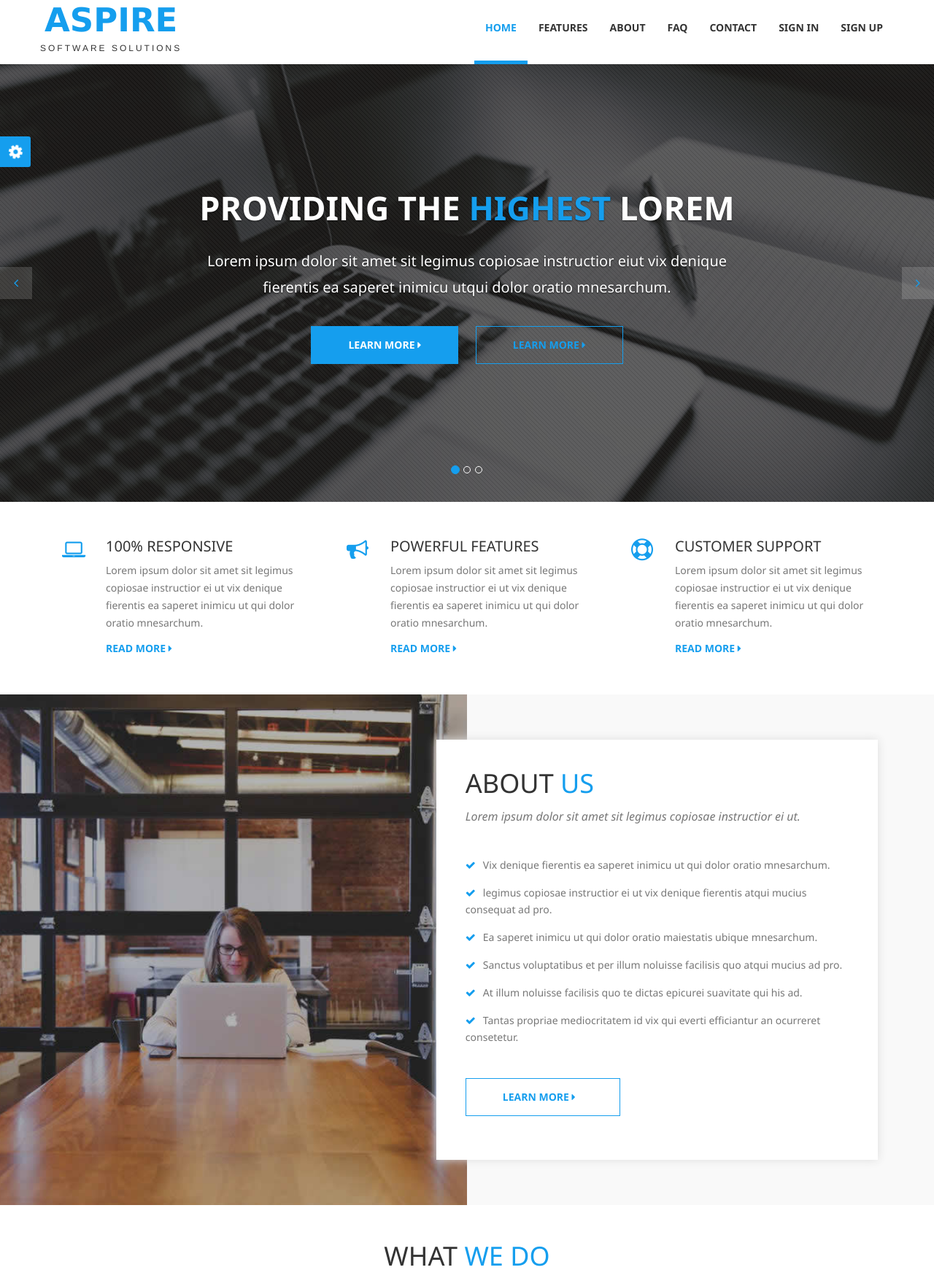
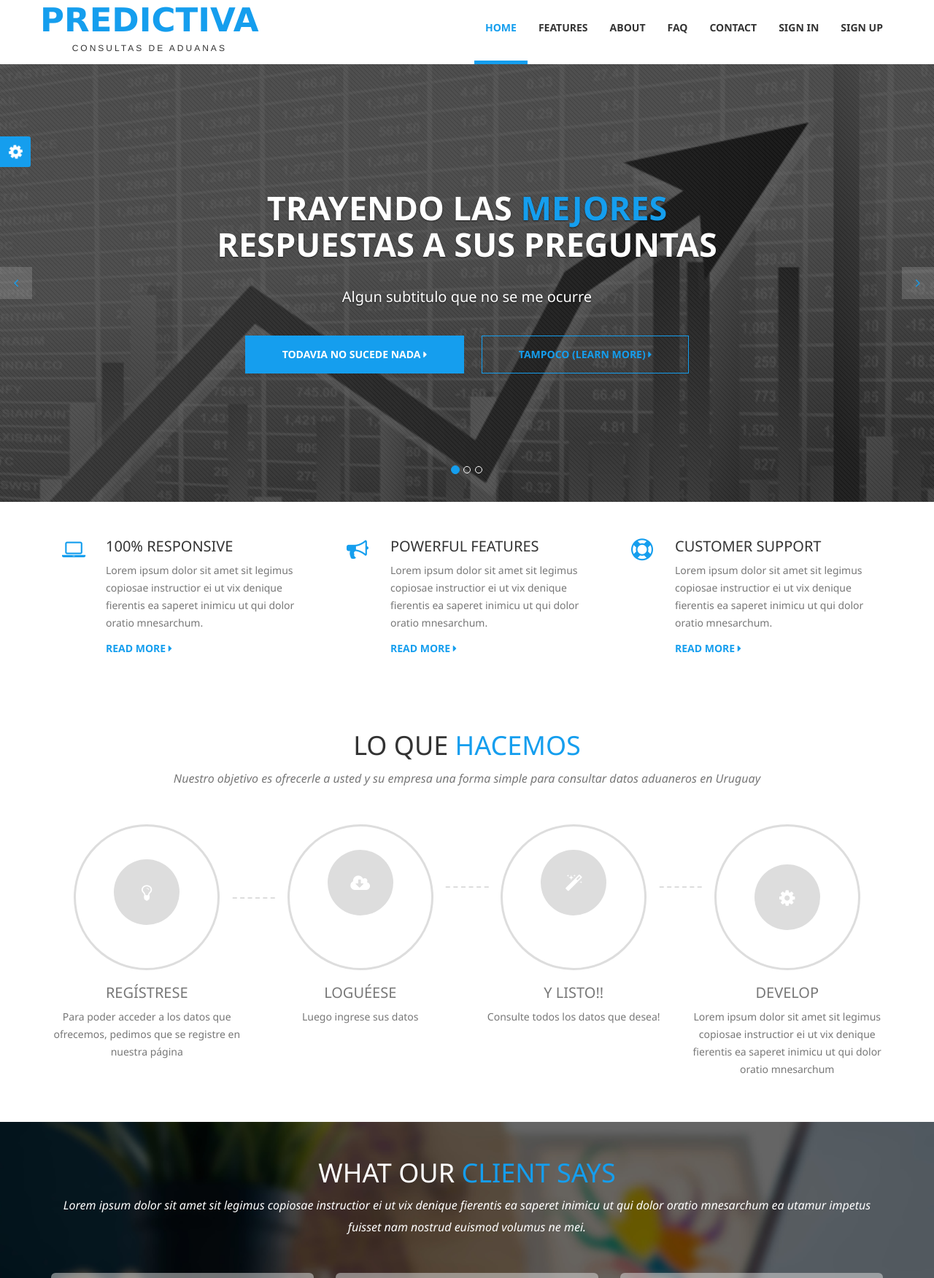
Before and after one commit to VKunze/TICIII, a plain HTML site: page index.html in a window 1280 px wide. Shown: the part 48-1800 px from the top of the page at 73% size. Drawn offline with nearby package versions, Linux system fonts and the light colour scheme.

Commit message:
Cambios en la pag de inicio

```diff
--- a/index.html
+++ b/index.html
@@ -53,7 +53,7 @@
 				<span class="icon-bar"></span>
 			  </button>
                         <a class="navbar-brand" href="#">
-                            <h1>Aspire</h1><span>Software Solutions</span></a>
+                            <h1>Predictiva</h1><span>Consultas de aduanas</span></a>
                     </div>
                     <div id="navbar" class="collapse navbar-collapse navbar-right">
                         <ul class="nav navbar-nav">
@@ -84,13 +84,13 @@
         <!-- Wrapper for slides -->
         <div class="carousel-inner">
             <div class="item active">
-                <div class="fill" style="background-image:url('img/banner-slide-1.jpg');"></div>
+                <div class="fill" style="background-image:url('img/graph1.jpg');"></div>
                 <div class="carousel-caption slide-up">
-                    <h1 class="banner_heading">Providing The <span>Highest </span>Lorem</h1>
-                    <p class="banner_txt">Lorem ipsum dolor sit amet sit legimus copiosae instructior eiut vix denique fierentis ea saperet inimicu utqui dolor oratio mnesarchum.</p>
+                    <h1 class="banner_heading">Trayendo las <span>mejores </span>respuestas a sus preguntas</h1>
+                    <p class="banner_txt">Algun subtitulo que no se me ocurre</p>
                     <div class="slider_btn">
-                        <button type="button" class="btn btn-default slide">Learn More <i class="fa fa-caret-right"></i></button>
-                        <button type="button" class="btn btn-primary slide">Learn More <i class="fa fa-caret-right"></i></button>
+                        <button type="button" class="btn btn-default slide">Todavia no sucede nada <i class="fa fa-caret-right"></i></button>
+                        <button type="button" class="btn btn-primary slide">Tampoco (learn more) <i class="fa fa-caret-right"></i></button>
                     </div>
                 </div>
             </div>
@@ -163,7 +163,7 @@
     </section>
 
 
-    <section id="about">
+    <!-- <section id="about">
         <div class="image-holder col-lg-6 col-md-6 col-sm-6 col-xs-12 pull-left">
             <div class="background-imgholder">
                 <img src="img/1.jpg" alt="about" class="img-responsive" style="display:none;" />
@@ -194,15 +194,15 @@
                 </div>
             </div>
         </div>
-    </section>
+    </section> -->
 
 
     <section id="process">
         <div class="container">
             <div class="section-heading text-center">
                 <div class="col-md-12 col-xs-12">
-                    <h1>What <span>We Do</span></h1>
-                    <p class="subheading">Lorem ipsum dolor sit amet sit legimus copiosae instructior ei ut vix denique fierentis ea saperet inimicu ut qui dolor oratio mnesarchum ea utamur impetus fuisset nam nostrud euismod volumus ne mei.</p>
+                    <h1>Lo que <span>hacemos</span></h1>
+                    <p class="subheading">Nuestro objetivo es ofrecerle a usted y su empresa una forma simple para consultar datos aduaneros en Uruguay</p>
                 </div>
             </div>
 
@@ -215,8 +215,8 @@
                     </div>
 
                     <div class="process-text-block">
-                        <h4><a href="#">Idea</a></h4>
-                        <p>Lorem ipsum dolor sit amet sit legimus copiosae instructior ei ut vix denique fierentis ea saperet inimicu ut qui dolor oratio mnesarchum</p>
+                        <h4><a href="#">Regístrese</a></h4>
+                        <p>Para poder acceder a los datos que ofrecemos, pedimos que se registre en nuestra página</p>
                     </div>
                 </div>
                 <div class="col-md-3 col-sm-6 block process-block">
@@ -227,8 +227,8 @@
                     </div>
 
                     <div class="process-text-block">
-                        <h4><a href="#">Concept</a></h4>
-                        <p>Lorem ipsum dolor sit amet sit legimus copiosae instructior ei ut vix denique fierentis ea saperet inimicu ut qui dolor oratio mnesarchum</p>
+                        <h4><a href="#">Loguéese</a></h4>
+                        <p>Luego ingrese sus datos</p>
                     </div>
                 </div>
                 <div class="col-md-3 col-sm-6 block process-block">
@@ -239,8 +239,8 @@
                     </div>
 
                     <div class="process-text-block">
-                        <h4><a href="#">Design</a></h4>
-                        <p>Lorem ipsum dolor sit amet sit legimus copiosae instructior ei ut vix denique fierentis ea saperet inimicu ut qui dolor oratio mnesarchum</p>
+                        <h4><a href="#">Y listo!!</a></h4>
+                        <p>Consulte todos los datos que desea!</p>
                     </div>
                 </div>
                 <div class="col-md-3 col-sm-6 block process-block lastchild">
```
Also changed, not shown: img/graph1.jpg (added), img/graphOriginal.jpg (added).
